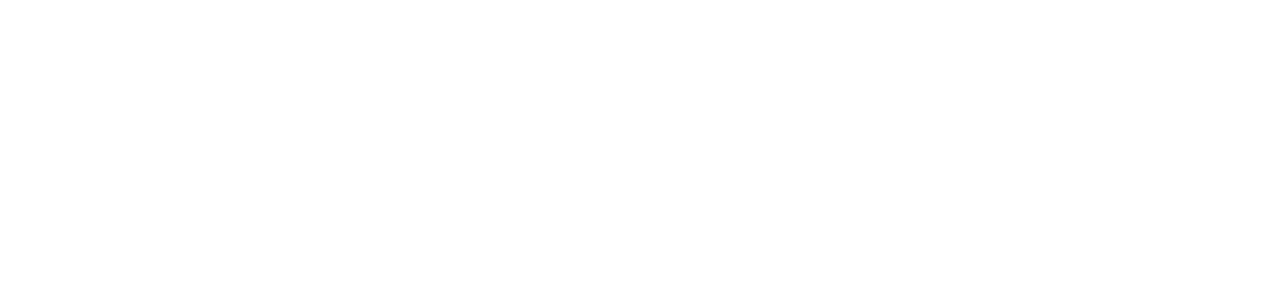
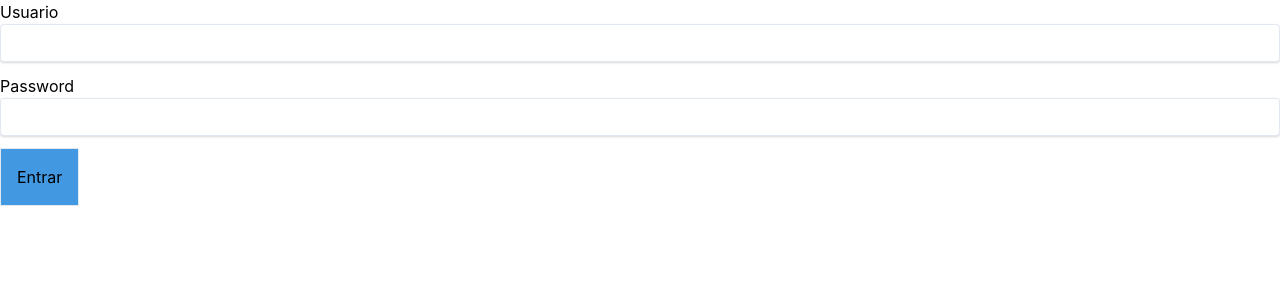
Before and after one commit to svconectado/albergues-manager, a Nuxt app: page /login in a window 1280 px wide. Before the commit this address had no page. Shown: the top 300 px of the page. Built offline with nearby package versions, Linux system fonts and the light colour scheme.

Commit message:
Add login form

```diff
--- a/middleware/axios.js
+++ b/middleware/axios.js
@@ -9,5 +9,4 @@
 
 export default function({ $axios }) {
   $axios.setBaseURL(process.env.BASE_URL_API)
-  $axios.setToken(process.env.TOKEN_HOSTEL_MANAGER, 'Bearer')
 }
--- a/pages/index.vue
+++ b/pages/index.vue
@@ -9,18 +9,36 @@
         Albergues Manager
       </h2>
       <div class="links">
-        <nuxt-link to="/personas">Personas</nuxt-link>
+        <nuxt-link v-if="!token" to="/login" class="button-link">
+          Login
+        </nuxt-link>
+        <nuxt-link v-if="token" to="/personas" class="button-link">
+          Personas
+        </nuxt-link>
       </div>
     </div>
   </div>
 </template>
 
 <script>
+import _ from 'lodash'
 import Logo from '~/components/Logo.vue'
 
 export default {
   components: {
     Logo
+  },
+  data() {
+    return {
+      token: null
+    }
+  },
+  mounted() {
+    this.token = _.get(
+      this.$axios,
+      'defaults.headers.common.Authorization',
+      null
+    )
   }
 }
 </script>
@@ -33,6 +51,10 @@
 */
 .container {
   @apply min-h-screen flex justify-center items-center text-center mx-auto;
+}
+
+.button-link {
+  @apply border p-4 bg-blue-500;
 }
 
 .title {
--- /dev/null
+++ b/pages/login/index.vue
@@ -0,0 +1,58 @@
+<template>
+  <div class="page container login">
+    <form class="login__form">
+      <div>
+        <label for="">Usuario</label>
+        <input v-model="username" type="text" class="input-text" />
+      </div>
+      <div>
+        <label for="">Password</label>
+        <input v-model="password" type="password" class="input-text" />
+      </div>
+      <div>
+        <span>{{ messageRequest }}</span>
+      </div>
+      <div>
+        <button type="button" class="login-button" @click="login">
+          Entrar
+        </button>
+      </div>
+    </form>
+  </div>
+</template>
+
+<script>
+export default {
+  components: {},
+  data() {
+    return {
+      username: '',
+      password: '',
+      messageRequest: ''
+    }
+  },
+  methods: {
+    login() {
+      const data = {
+        identifier: this.username,
+        password: this.password
+      }
+      this.messageRequest = 'Espera...'
+      this.$axios
+        .post('auth/local', data)
+        .then((res) => {
+          this.messageRequest = 'Datos correctos'
+          this.$axios.setToken(res.data.jwt, 'Bearer')
+          this.$router.push('/')
+        })
+        .catch(() => (this.messageRequest = 'Ocurrió un error'))
+    }
+  }
+}
+</script>
+
+<style lang="scss" scoped>
+.login-button {
+  @apply border p-4 mb-16 bg-blue-500;
+}
+</style>
--- a/plugins/axios.js
+++ b/plugins/axios.js
@@ -7,5 +7,4 @@
 
 export default function({ $axios }) {
   $axios.setBaseURL(process.env.BASE_URL_API)
-  $axios.setToken(process.env.TOKEN_HOSTEL_MANAGER, 'Bearer')
 }
```
Also changed, not shown: 1 other file (tests, documents, lock files or other folders).
